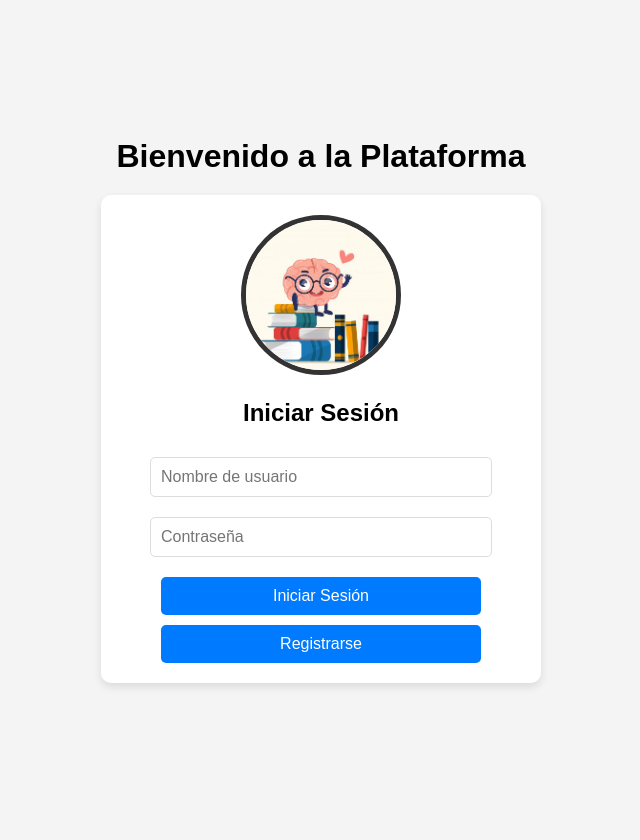
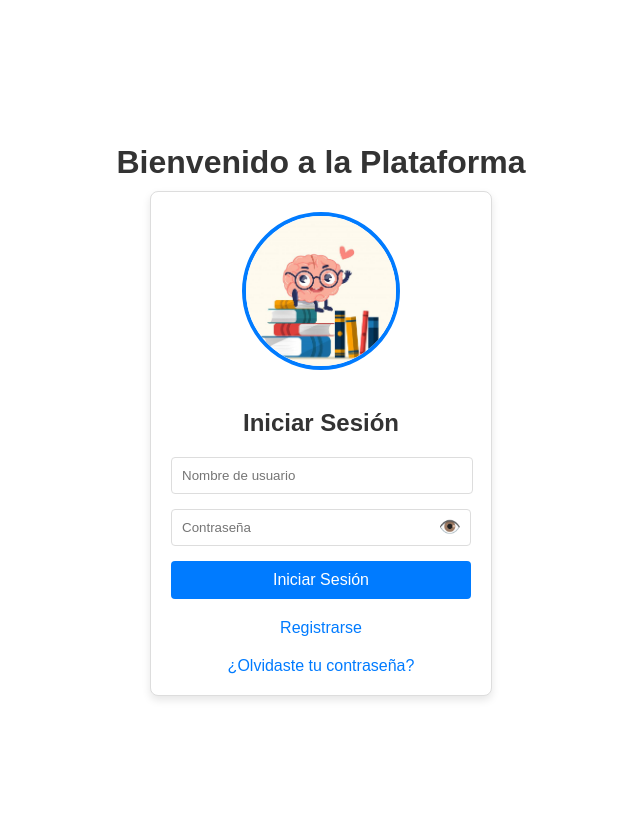
Before and after one commit to JoseArgueta22/PG2_WEB, a PHP site: page /login_register.html in a window 1280 px wide. Shown: the whole page, without its empty margins (319-959 px from the left). Before the commit the page ends 687 px from the top, so only its background shows below. Run offline with PHP 8.4, Linux system fonts and the light colour scheme.

Commit message:
restablecer contra bien

```diff
--- a/login.css
+++ b/login.css
@@ -1,146 +1,200 @@
-/* Estilos generales */
+/* Estilos básicos */
 body {
     font-family: Arial, sans-serif;
-    background-color: #f4f4f4;
+    margin: 0;
+    padding: 0;
+    background-color: #ffffff;
+    color: #333;
+}
+
+h1, h2 {
+    color: #333;
+}
+
+/* Contenedor principal */
+.login-container {
+    display: flex;
+    flex-direction: column;
+    justify-content: center;
+    align-items: center;
+    height: 100vh;
+    padding: 20px;
+}
+
+/* Título de bienvenida */
+h1 {
+    margin: 0; /* Ajustado para eliminar el margen negativo */
+    padding-bottom: 10px; /* Ajuste del espacio debajo del título */
+}
+
+/* Contenedor del formulario de inicio de sesión */
+.login-box-wrapper {
     display: flex;
     justify-content: center;
     align-items: center;
-    height: 100vh;
-    margin: 0;
-}
-
-.login-container {
-    text-align: center;
-    margin: 20px;
-}
-
-h1 {
-    font-size: 2rem;
-    margin-bottom: 20px;
+    width: 100%;
 }
 
 .login-box {
-    background-color: white;
+    background: #fff;
+    border: 1px solid #ddd;
+    border-radius: 8px;
+    box-shadow: 0 4px 8px rgba(0, 0, 0, 0.1);
     padding: 20px;
-    border-radius: 10px;
-    box-shadow: 0 4px 8px rgba(0, 0, 0, 0.1);
-    max-width: 400px;
-    width: 100%;
+    width: 300px;
     text-align: center;
 }
 
-.login-box h2 {
-    font-size: 1.5rem;
-    margin-bottom: 20px;
+.login-image {
+    width: 150px; /* Ajusta el tamaño de la imagen aquí */
+    height: 150px; /* Ajusta el tamaño de la imagen aquí */
+    border-radius: 50%;
+    border: 4px solid #007bff;
+    margin-bottom: 15px;
 }
 
-.image-container {
-    margin-bottom: 20px;
+/* Estilo del formulario */
+form {
+    display: flex;
+    flex-direction: column;
+    gap: 15px;
 }
 
-.login-image {
-    width: 150px;
-    height: 150px;
-    object-fit: cover;
-    border: 5px solid #333;
-    border-radius: 50%;
+input[type="text"],
+input[type="password"],
+input[type="number"],
+select {
+    padding: 10px;
+    border: 1px solid #ddd;
+    border-radius: 4px;
+    width: calc(100% - 20px); /* Ajustado para el ícono del ojo */
+    margin: 0 auto;
 }
 
-input[type="text"], input[type="password"], input[type="number"] {
-    width: 80%; /* Acortar el ancho a 80% */
-    padding: 10px;
-    margin: 10px 0;
-    border-radius: 5px;
-    border: 1px solid #ddd;
-    font-size: 1rem;
+input[type="text"]:focus,
+input[type="password"]:focus,
+input[type="number"]:focus,
+select:focus {
+    border-color: #007bff;
+    outline: none;
 }
 
-button[type="submit"], .register-button {
-    width: 80%; /* Igual ancho que los inputs */
+/* Contenedor de contraseña */
+.password-container {
+    position: relative;
+    display: flex;
+    align-items: center;
+}
+
+.eye-icon {
+    position: absolute;
+    right: 10px;
+    cursor: pointer;
+    font-size: 18px;
+}
+
+/* Botones */
+button {
+    background-color: #007bff;
+    color: #fff;
+    border: none;
     padding: 10px;
-    background-color: #007BFF;
-    color: white;
-    border: none;
-    border-radius: 5px;
-    font-size: 1rem;
+    border-radius: 4px;
     cursor: pointer;
+    font-size: 16px;
+    width: 100%;
+}
+
+button:hover {
+    background-color: #0056b3;
+}
+
+/* Enlaces */
+.recover-link a,
+.register-link button {
+    color: #007bff;
+    text-decoration: none;
+    display: inline-block;
     margin-top: 10px;
 }
 
-button[type="submit"]:hover, .register-button:hover {
-    background-color: #0056b3;
+.recover-link a:hover {
+    text-decoration: underline;
 }
 
-/* Modal de registro */
+/* Texto del botón de registro */
+.register-link button {
+    background: none;
+    border: none;
+    color: #007bff;
+    font-size: 16px;
+    cursor: pointer;
+}
+
+.register-link button:hover {
+    text-decoration: underline;
+}
+
+/* Modales */
 .modal {
-    display: none; /* Ocultar por defecto */
     position: fixed;
-    z-index: 1;
+    top: 0;
     left: 0;
-    top: 0;
     width: 100%;
     height: 100%;
-    background-color: rgba(0, 0, 0, 0.5); /* Fondo oscuro */
+    background: rgba(0, 0, 0, 0.5);
+    display: flex;
     justify-content: center;
     align-items: center;
+    z-index: 1000;
 }
 
 .modal-content {
-    background-color: white;
+    background: #fff;
+    border-radius: 8px;
     padding: 20px;
-    border-radius: 10px;
-    box-shadow: 0 4px 8px rgba(0, 0, 0, 0.2);
-    width: 90%;
-    max-width: 400px;
+    width: 400px;
     position: relative;
-    text-align: center;
+    box-shadow: 0 4px 8px rgba(0, 0, 0, 0.1);
 }
 
 .modal-content h2 {
-    margin-bottom: 20px;
+    text-align: center;
+    margin-top: 0;
 }
 
 .close {
     position: absolute;
     top: 10px;
-    right: 15px;
-    color: #aaa;
-    font-size: 28px;
-    font-weight: bold;
+    right: 10px;
+    font-size: 20px;
     cursor: pointer;
+    color: #333; /* Asegúrate de que el color del icono sea visible */
 }
 
-.close:hover,
-.close:focus {
-    color: black;
-    text-decoration: none;
-    cursor: pointer;
-}
-
-/* Mensaje emergente */
+/* Estilos para el mensaje de alerta */
 .alert-box {
-    display: none;
     position: fixed;
+    top: 50%;
     left: 50%;
-    top: 50%;
     transform: translate(-50%, -50%);
-    background-color: white;
-    padding: 20px;
-    border-radius: 10px;
-    box-shadow: 0 4px 8px rgba(0, 0, 0, 0.2);
-    z-index: 2;
+    background: #ffffff;
+    color: #ffffff;
+    padding: 15px;
+    border: 1px solid #f5c6cb;
+    border-radius: 5px;
+    z-index: 1000; /* Asegura que el mensaje de alerta esté encima de otros elementos */
+    display: flex;
+    flex-direction: column;
+    align-items: center;
+    justify-content: center;
     text-align: center;
 }
 
-.alert-box p {
-    margin-bottom: 10px;
+.alert-box button {
+    margin-top: 10px;
 }
 
-.alert-box button {
-    background-color: #007BFF;
-    color: white;
-    border: none;
-    padding: 10px;
-    border-radius: 5px;
-    cursor: pointer;
+.alert-box button:hover {
+    background-color: #0056b3;
 }
--- a/login_register.html
+++ b/login_register.html
@@ -11,7 +11,6 @@
 <body>
     <div class="login-container">
         <h1>Bienvenido a la Plataforma</h1>
-
         <!-- Contenedor del formulario de Inicio de Sesión -->
         <div class="login-box">
             <div class="image-container">
@@ -21,7 +20,10 @@
             <h2>Iniciar Sesión</h2>
             <form id="login-form">
                 <input type="text" name="username" placeholder="Nombre de usuario" required>
-                <input type="password" name="password" placeholder="Contraseña" required>
+                <div class="password-container">
+                    <input type="password" name="password" id="login-password" placeholder="Contraseña" required>
+                    <span class="eye-icon" id="login-password-eye" onclick="togglePassword('login-password')">👁️</span>
+                </div>
                 <button type="submit">Iniciar Sesión</button>
             </form>
 
@@ -29,11 +31,16 @@
             <div class="register-link">
                 <button class="register-button" onclick="openModal()">Registrarse</button>
             </div>
+
+            <!-- Enlace para abrir el modal de restablecer contraseña -->
+            <div class="recover-link">
+                <a href="#" class="recover-text" onclick="openRecoverModal()">¿Olvidaste tu contraseña?</a>
+            </div>
         </div>
     </div>
 
     <!-- Modal de Registro -->
-    <div id="register-modal" class="modal">
+    <div id="register-modal" class="modal" style="display: none;">
         <div class="modal-content">
             <span class="close" onclick="closeModal()">&times;</span>
             <h2>Registrarse</h2>
@@ -41,80 +48,51 @@
                 <input type="text" name="nombre" placeholder="Nombre" required>
                 <input type="text" name="apellido" placeholder="Apellido" required>
                 <input type="text" name="username" placeholder="Nombre de usuario" required>
-                <input type="password" name="password" placeholder="Contraseña" required>
+                <div class="password-container">
+                    <input type="password" name="password" id="register-password" placeholder="Contraseña" required>
+                    <span class="eye-icon" id="register-password-eye" onclick="togglePassword('register-password')">👁️</span>
+                </div>
                 <input type="number" name="edad" placeholder="Edad" required min="1" max="120">
+
+                <!-- Pregunta de seguridad -->
+                <label for="pregunta_seguridad">Pregunta de Seguridad</label>
+                <select name="pregunta_seguridad" required>
+                    <option value="color_favorito">¿Cuál es tu color favorito?</option>
+                    <option value="mascota_infancia">¿Cuál fue el nombre de tu primera mascota?</option>
+                    <option value="ciudad_nacimiento">¿En qué ciudad naciste?</option>
+                </select>
+
+                <!-- Respuesta de seguridad -->
+                <input type="text" name="respuesta_seguridad" placeholder="Respuesta a la pregunta de seguridad" required>
+
                 <button type="submit">Registrarse</button>
             </form>
         </div>
     </div>
 
+    <!-- Modal de Restablecer Contraseña -->
+    <div id="recover-modal" class="modal" style="display: none;">
+        <div class="modal-content">
+            <span class="close" onclick="closeRecoverModal()">&times;</span>
+            <h2>Restablecer Contraseña</h2>
+            <form id="recuperar-form">
+                <input type="text" name="username" placeholder="Nombre de usuario" required>
+                <input type="text" name="respuesta_seguridad" placeholder="Respuesta a la pregunta de seguridad" required>
+                <div class="password-container">
+                    <input type="password" name="nueva_contrasena" id="recover-password" placeholder="Nueva contraseña" required>
+                    <span class="eye-icon" id="recover-password-eye" onclick="togglePassword('recover-password')">👁️</span>
+                </div>
+                <button type="submit">Restablecer Contraseña</button>
+            </form>
+        </div>
+    </div>
+
     <!-- Mensaje emergente -->
-    <div id="alert-box" class="alert-box">
+    <div id="alert-box" class="alert-box" style="display: none;">
         <p id="alert-message"></p>
         <button onclick="closeAlert()">Cerrar</button>
     </div>
 
-    <script>
-        // Funciones para abrir y cerrar el modal
-        function openModal() {
-            document.getElementById('register-modal').style.display = 'flex';
-        }
-
-        function closeModal() {
-            document.getElementById('register-modal').style.display = 'none';
-        }
-
-        // Cerrar el modal si se hace clic fuera del contenido del modal
-        window.onclick = function(event) {
-            if (event.target == document.getElementById('register-modal')) {
-                closeModal();
-            }
-        }
-
-        // Función para mostrar alertas
-        function showAlert(message) {
-            document.getElementById('alert-message').innerText = message;
-            document.getElementById('alert-box').style.display = 'block';
-        }
-
-        function closeAlert() {
-            document.getElementById('alert-box').style.display = 'none';
-        }
-
-        // Manejar el formulario de registro con AJAX
-        $(document).ready(function() {
-            $('#register-form').on('submit', function(e) {
-                e.preventDefault();
-                $.ajax({
-                    type: "POST",
-                    url: "register.php",
-                    data: $(this).serialize(),
-                    success: function(response) {
-                        showAlert(response);
-                    }
-                });
-            });
-
-// Manejar el formulario de login con AJAX
-$('#login-form').on('submit', function(e) {
-    e.preventDefault();
-    $.ajax({
-        type: "POST",
-        url: "login.php",
-        data: $(this).serialize(),
-        success: function(response) {
-            if (response.trim() === "success") {
-                // Redirigir al index.php si el login es exitoso
-                window.location.href = "index.php";
-            } else {
-                // Mostrar el mensaje de error si no es exitoso
-                showAlert(response);
-            }
-        }
-    });
-});
-
-        });
-    </script>
+    <script src="login.js"></script>
 </body>
 </html>
--- a/register.php
+++ b/register.php
@@ -8,6 +8,8 @@
     $username = mysqli_real_escape_string($conn, $_POST['username']);
     $password = password_hash($_POST['password'], PASSWORD_DEFAULT); // Hashear la contraseña
     $edad = mysqli_real_escape_string($conn, $_POST['edad']);
+    $pregunta_seguridad = mysqli_real_escape_string($conn, $_POST['pregunta_seguridad']);
+    $respuesta_seguridad = mysqli_real_escape_string($conn, $_POST['respuesta_seguridad']);
 
     // Verificar si el nombre de usuario ya existe
     $check_query = "SELECT * FROM usuarios WHERE nombre_usuario = '$username'";
@@ -17,7 +19,8 @@
         echo "El nombre de usuario ya está en uso.";
     } else {
         // Insertar el nuevo usuario en la base de datos
-        $query = "INSERT INTO usuarios (nombre, apellido, nombre_usuario, contrasena, edad) VALUES ('$nombre', '$apellido', '$username', '$password', '$edad')";
+        $query = "INSERT INTO usuarios (nombre, apellido, nombre_usuario, contrasena, edad, pregunta_seguridad, respuesta_seguridad)
+                  VALUES ('$nombre', '$apellido', '$username', '$password', '$edad', '$pregunta_seguridad', '$respuesta_seguridad')";
         if (mysqli_query($conn, $query)) {
             echo "Registro exitoso. Ahora puedes iniciar sesión.";
         } else {
```
Also changed, not shown: login.js (added, +112 -0 lines), recuperar.php (added, +32 -0 lines).
